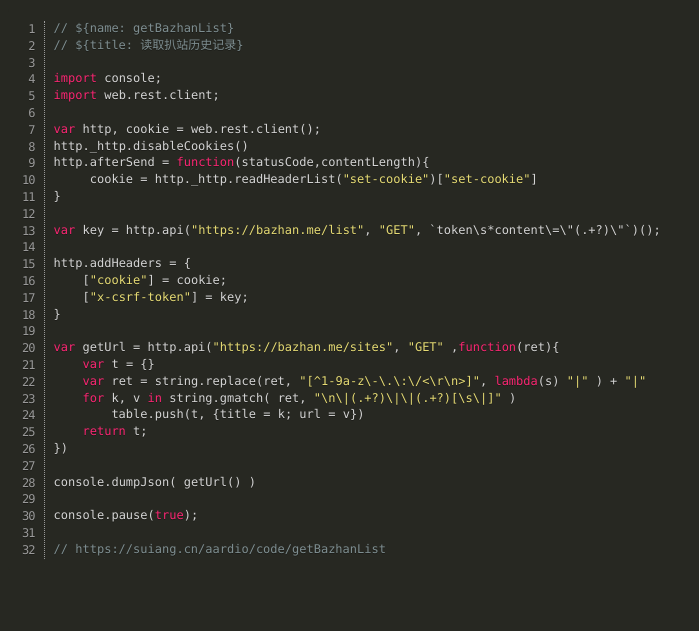
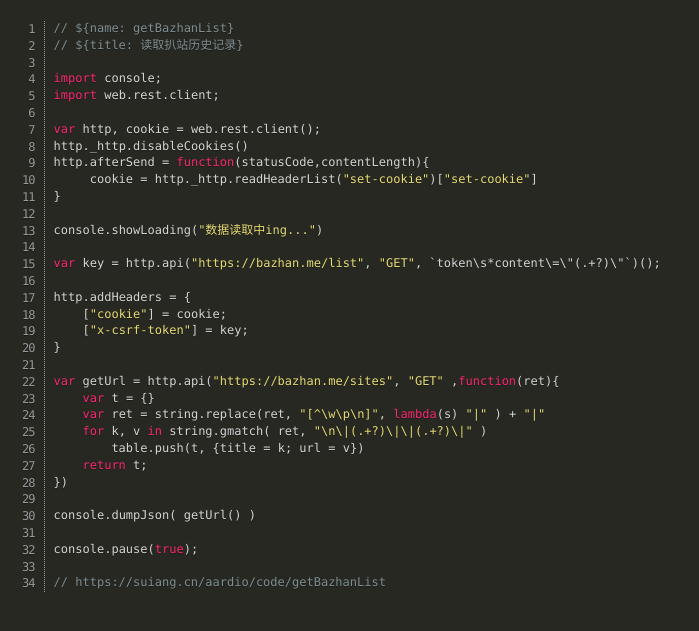
Before and after one commit to suiang/aardio, a Jekyll site: the page code/getBazhanList.html, which Jekyll copies as it is, in a window 1280 px wide. Shown: the top 631 px of the page, without its empty margins (0-699 px from the left). Built offline with Jekyll 4.4.1, drawn with Linux system fonts in a browser that asks for light colours; comment, search, counter and statistics services are not loaded.

Commit message:
Update getBazhanList

```diff
--- a/code/getBazhanList.html
+++ b/code/getBazhanList.html
@@ -21,6 +21,8 @@ http.afterSend = function(statusCode,contentLength){
 	 cookie = http._http.readHeaderList("set-cookie")["set-cookie"]
 }
 
+console.showLoading("数据读取中ing...")
+
 var key = http.api("https://bazhan.me/list", "GET", `token\s*content\=\"(.+?)\"`)();
 
 http.addHeaders = {
@@ -30,8 +32,8 @@ http.addHeaders = {
 
 var getUrl = http.api("https://bazhan.me/sites", "GET" ,function(ret){
     var t = {}
-	var ret = string.replace(ret, "[^1-9a-z\-\.\:\/&lt;\r\n&gt;]", lambda(s) "|" ) + "|"
-	for k, v in string.gmatch( ret, "\n\|(.+?)\|\|(.+?)[\s\|]" )
+	var ret = string.replace(ret, "[^\w\p\n]", lambda(s) "|" ) + "|"
+	for k, v in string.gmatch( ret, "\n\|(.+?)\|\|(.+?)\|" )
 		table.push(t, {title = k; url = v})
 	return t;
 })
```
